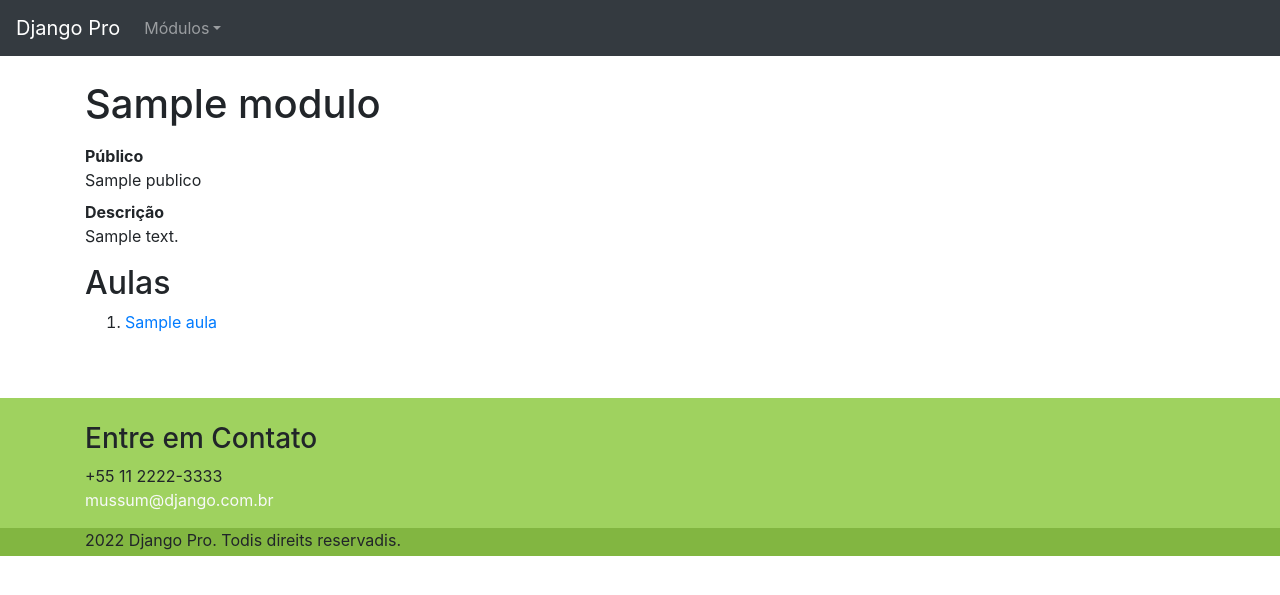
After one commit to r-trevisan/curso-django, a Django app: template pypro/modulos/templates/modulos/indice.html in a window 1280 px wide. The commit adds this page. Shown: the top 595 px of the page. Run offline with Django 4.2, Linux system fonts and the light colour scheme; the template is opened without the code that fills it: most values are stand-ins (such as "Sample title", 1, 10 or a date in 2020); some libraries are stand-ins or nearby versions.

Commit message:
Implementação de Listagem de Índices

```diff
--- /dev/null
+++ b/pypro/modulos/templates/modulos/indice.html
@@ -0,0 +1,27 @@
+{% extends 'base/base.html' %}
+{% load static %}
+{% block title %}{{modulo.titulo}}{% endblock title %}
+{% block description %}Página com Detalhes do Módulo {{ modulo.titulo }} {% endblock description%}
+{% block body %}
+<div class="container">
+	{% for modulo in modulos %}
+	<div class="row">
+		<div class="col-md-12">
+			<h1 class="mt-4 mb-3">{{ modulo.titulo }} </h1>
+			<dl>
+				<dt>Público</dt>
+				<dd>{{ modulo.publico }}</dd>
+				<dt>Descrição</dt>
+				<dd>{{ modulo.descricao }}</dd>
+			</dl>
+			<h2>Aulas</h2>
+			<ol>
+				{% for aula in modulo.aulas %}
+					<li><a href="{{ aula.get_absolute_url }}">{{ aula.titulo }}</a></li>
+				{% endfor %}
+			</ol>
+		</div>
+	</div>
+	{% endfor %}
+</div>
+{% endblock body %}
--- a/pypro/modulos/urls.py
+++ b/pypro/modulos/urls.py
@@ -6,4 +6,5 @@ app_name = 'modulos'
 urlpatterns = [
     path('<slug:slug>', views.detalhe, name='detalhe'),
     path('aulas/<slug:slug>', views.aula, name='aula'),
+    path('', views.indice, name='indice'),
 ]
--- a/pypro/modulos/views.py
+++ b/pypro/modulos/views.py
@@ -1,5 +1,10 @@
 from django.shortcuts import render
 from pypro.modulos import facade
+
+
+def indice(request):
+    ctx = {'modulos': facade.listar_modulos_com_aulas()}
+    return render(request, 'modulos/indice.html', ctx)
 
 
 def detalhe(request, slug):
```
Also changed, not shown: pypro/modulos/facade.py (+9 -0 lines), pypro/modulos/templates/modulos/aula_detalhe.html (+8 -0 lines), pypro/modulos/tests/test_aula_detalhe.py (+4 -0 lines), pypro/modulos/tests/test_modulos_indice.py (added, +52 -0 lines), 2 other files.
